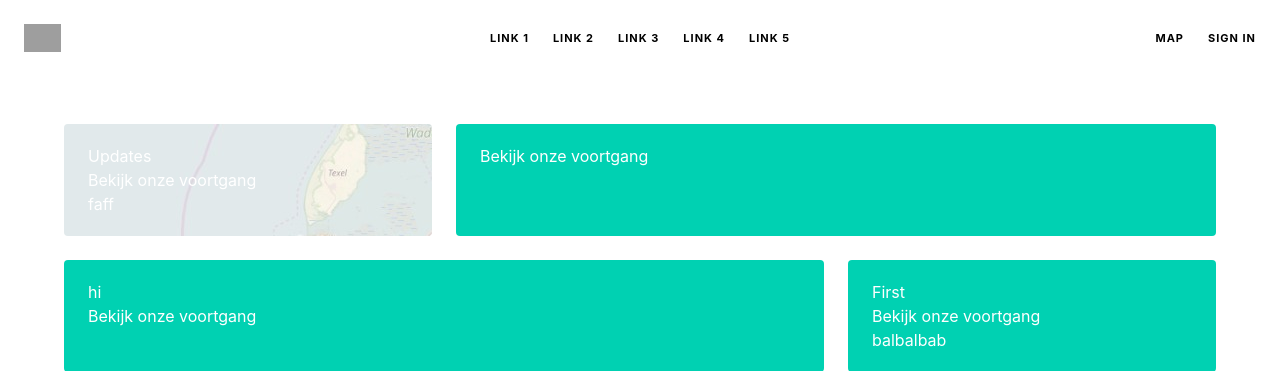
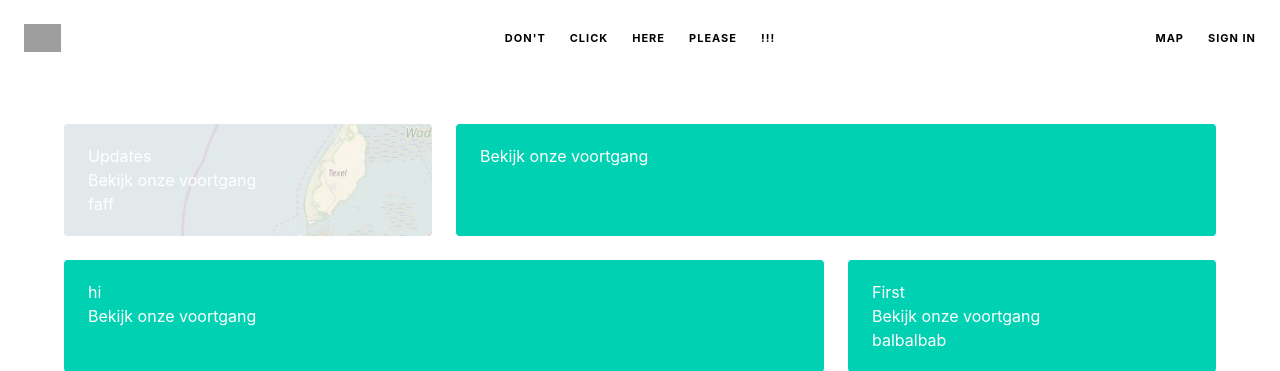
Before and after one commit to PandysActor/swecool, a Django app: page / in a window 1280 px wide. Shown: the top 371 px of the page. Run offline with Django 3.2, Linux system fonts and the light colour scheme; some libraries are stand-ins or nearby versions; grey boxes are pictures that could not be loaded.

Commit message:
ff een updatje van de base

```diff
--- a/RVO/templates/base.html
+++ b/RVO/templates/base.html
@@ -29,11 +29,11 @@
                 </figure>
             </div>
             <div class="column center desktop">
-                <p class="navbar-item has-text-black"><a href="https://www.youtube.com/watch?v=qvuyYj5ROmk">LINK 1</a></p>
-                <p class="navbar-item has-text-black"><a href="https://www.youtube.com/watch?v=qvuyYj5ROmk">LINK 2</a></p>
-                <p class="navbar-item has-text-black"><a href="https://www.youtube.com/watch?v=qvuyYj5ROmk">LINK 3</a></p>
-                <p class="navbar-item has-text-black"><a href="https://www.youtube.com/watch?v=qvuyYj5ROmk">LINK 4</a></p>
-                <p class="navbar-item has-text-black"><a href="https://www.youtube.com/watch?v=qvuyYj5ROmk">LINK 5</a></p>
+                <p class="navbar-item has-text-black"><a href="https://www.youtube.com/watch?v=qvuyYj5ROmk" target=”_blank”>Don't</a></p>
+                <p class="navbar-item has-text-black"><a href="https://www.youtube.com/watch?v=O0lf_fE3HwA" target=”_blank”>click</a></p>
+                <p class="navbar-item has-text-black"><a href="https://www.youtube.com/watch?v=iRYvuS9OxdA" target=”_blank”>here</a></p>
+                <p class="navbar-item has-text-black"><a href="https://www.youtube.com/watch?v=LOZuxwVk7TU" target=”_blank”>please</a></p>
+                <p class="navbar-item has-text-black"><a href="https://www.youtube.com/watch?v=tAp9BKosZXs" target=”_blank”>!!!</a></p>
             </div>
             <div class="column right">
 
```
Also changed, not shown: RVO/templates/mapMain.html (+6 -9 lines).
